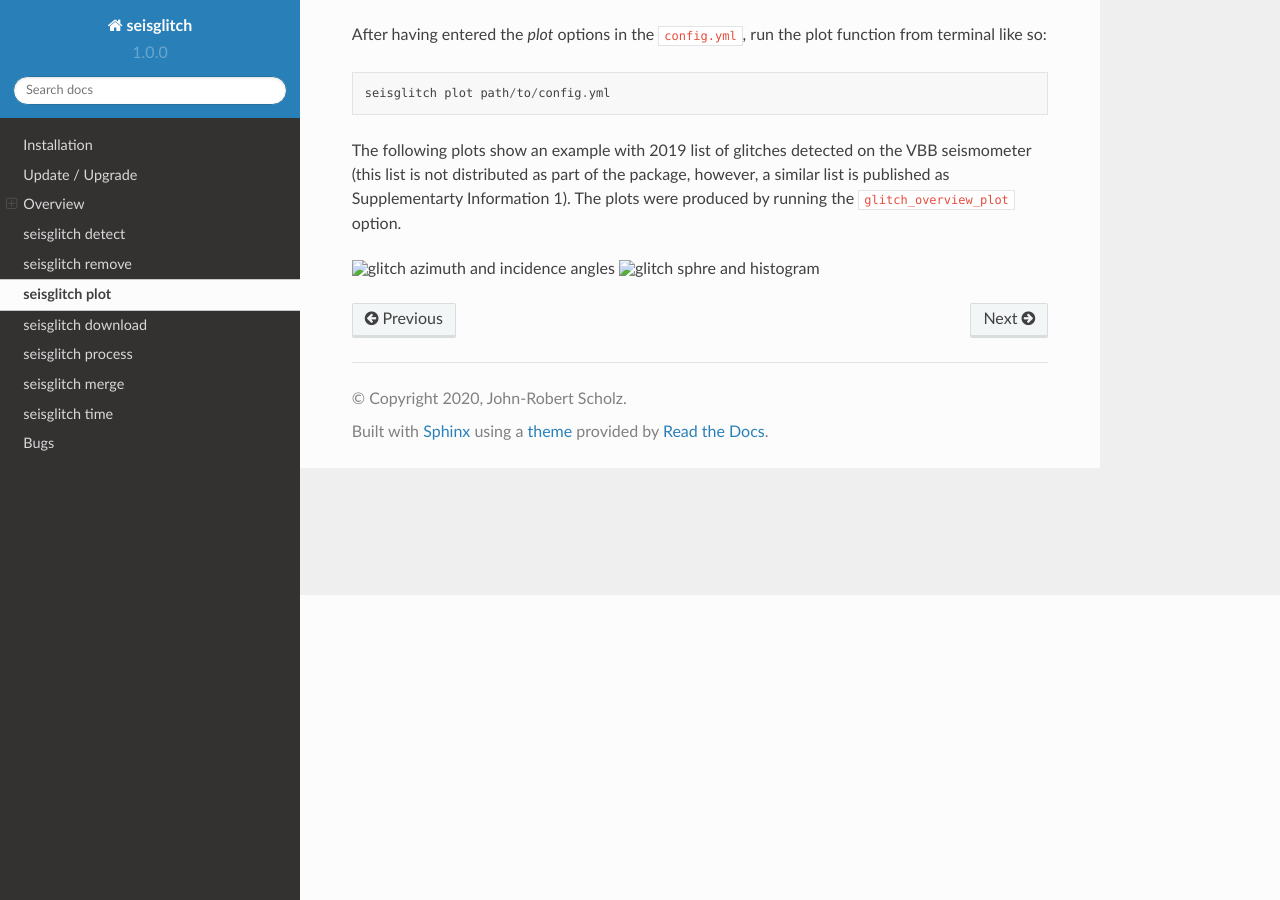
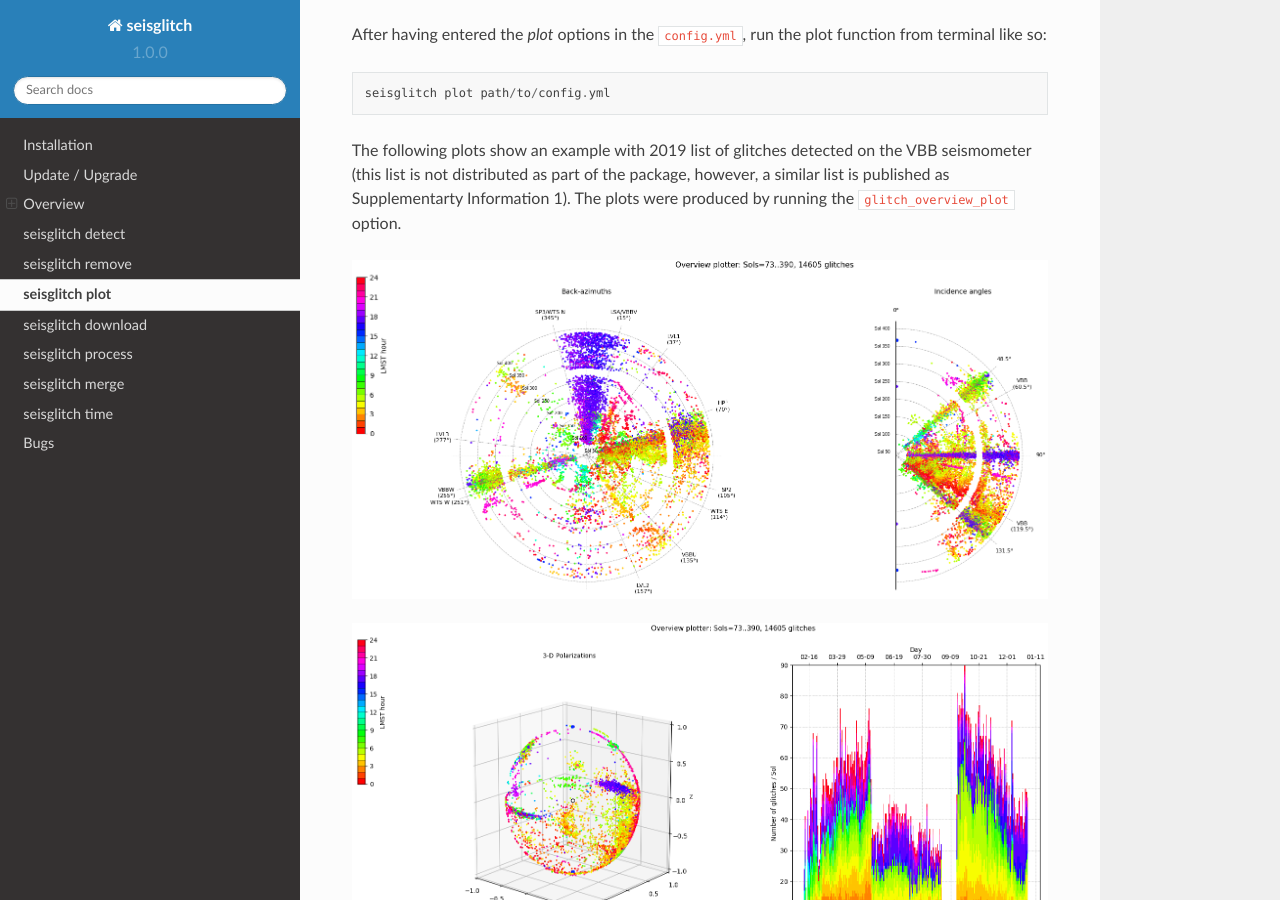
Before and after one commit to t0mmyt/seisglitch, a Sphinx documentation site: the page built from Docs/source/plotter.rst, in a window 1280 px wide and 900 px high, scrolled down 305 px. Built offline with Sphinx 7.4.7 and the Read the Docs theme 2.0.0, drawn with Linux system fonts in a browser that asks for light colours; pages that are not in the unit, such as notebooks, are missing from menus.

Commit message:
docs plotter

```diff
--- a/Docs/source/plotter.rst
+++ b/Docs/source/plotter.rst
@@ -22,8 +22,8 @@ The following plots show an example with 2019 list of glitches detected on the V
 The plots were produced by running the ``glitch_overview_plot`` option.
 
 
-.. image:: overview1.png
+.. image:: _static/overview1.png
     :alt: glitch azimuth and incidence angles
 
-.. image:: overview2.png
+.. image:: _static/overview2.png
     :alt: glitch sphre and histogram
```
